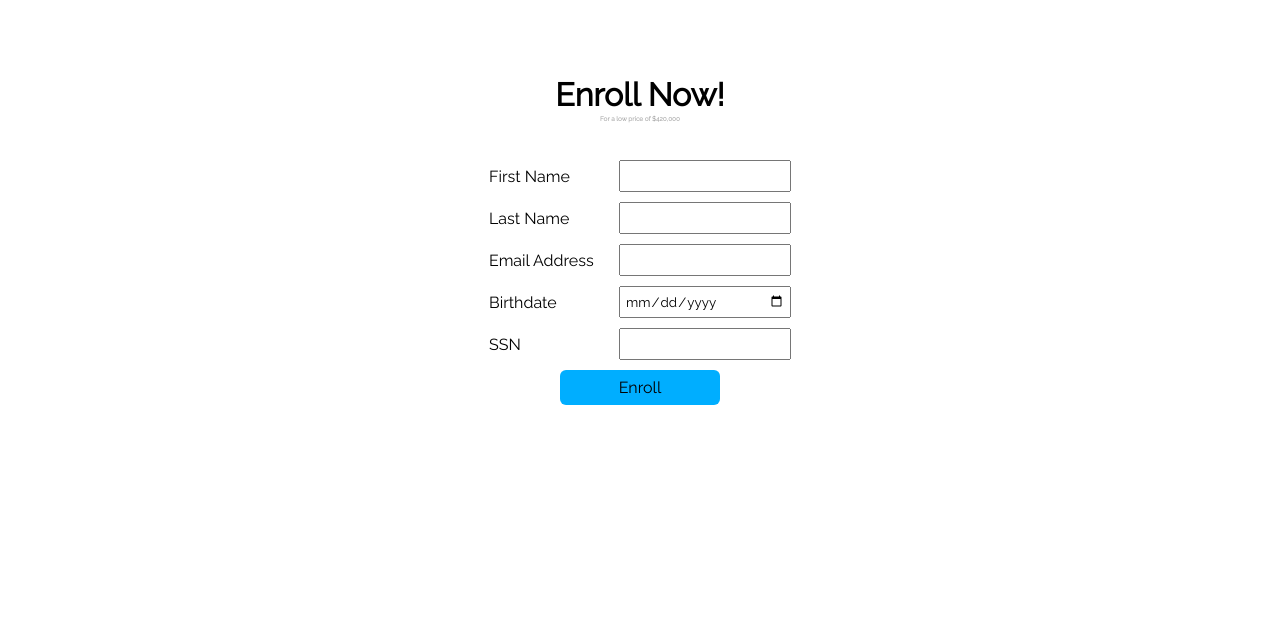
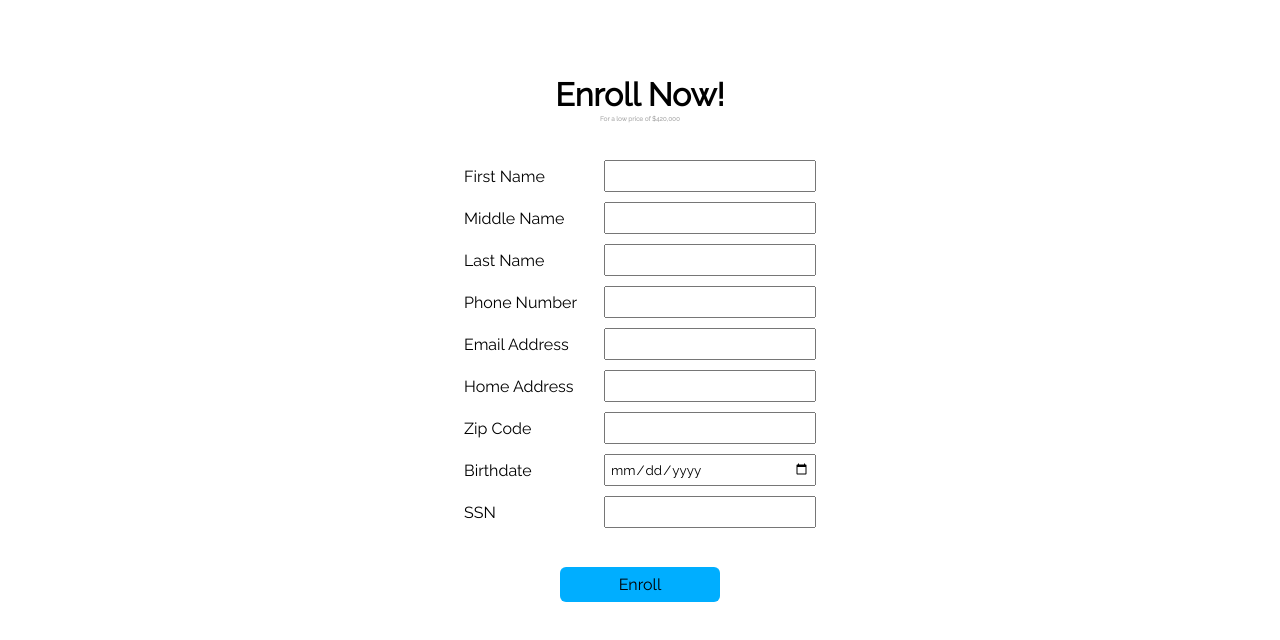
Before and after one commit to andrewse02/Deployment, a website: page client/index.html in a window 1280 px wide. Shown: the part 763-1403 px from the top of the page. Before the commit the page ends 1244 px from the top, so only its background shows below. Drawn offline with Linux system fonts and the light colour scheme.

Commit message:
Add more sketchy form inputs

```diff
--- a/client/index.css
+++ b/client/index.css
@@ -28,11 +28,11 @@ button:hover {
 }
 
 label {
-    min-width: 110px;
+    min-width: 120px;
 }
 
 input {
-    min-width: 160px;
+    min-width: 200px;
     min-height: 20px;
     padding: 0.25rem;
 }
--- a/client/index.html
+++ b/client/index.html
@@ -71,15 +71,31 @@
         <div class="container vertical form">
             <div class="container">
                 <label for="first-name">First Name</label>
-                <input type="text" name="first-name" id="first-name" autocomplete="off">
+                <input type="text" name="first-name" id="first-name" autocomplete="given-name">
+            </div>
+            <div class="container">
+                <label for="middle-name">Middle Name</label>
+                <input type="text" name="middle-name" id="middle-name" autocomplete="additional-name">
             </div>
             <div class="container">
                 <label for="last-name">Last Name</label>
-                <input type="text" name="last-name" id="last-name" autocomplete="off">
+                <input type="text" name="last-name" id="last-name" autocomplete="family-name">
+            </div>
+            <div class="container">
+                <label for="phone">Phone Number</label>
+                <input type="text" name="phone" id="phone" autocomplete="tel">
             </div>
             <div class="container">
                 <label for="email">Email Address</label>
-                <input type="text" name="first-name" id="first-name" autocomplete="off">
+                <input type="text" name="email" id="email" autocomplete="email">
+            </div>
+            <div class="container">
+                <label for="address">Home Address</label>
+                <input type="text" name="address" id="address" autocomplete="street-address">
+            </div>
+            <div class="container">
+                <label for="zip">Zip Code</label>
+                <input type="text" name="zip" id="zip" autocomplete="postal-code">
             </div>
             <div class="container">
                 <label for="birth">Birthdate</label>
@@ -89,6 +105,7 @@
                 <label for="ssn">SSN</label>
                 <input type="text" name="ssn" id="ssn" autocomplete="off">
             </div>
+            <br>
             <button>Enroll</button>
         </div>
         <br><br><br><br>
```
